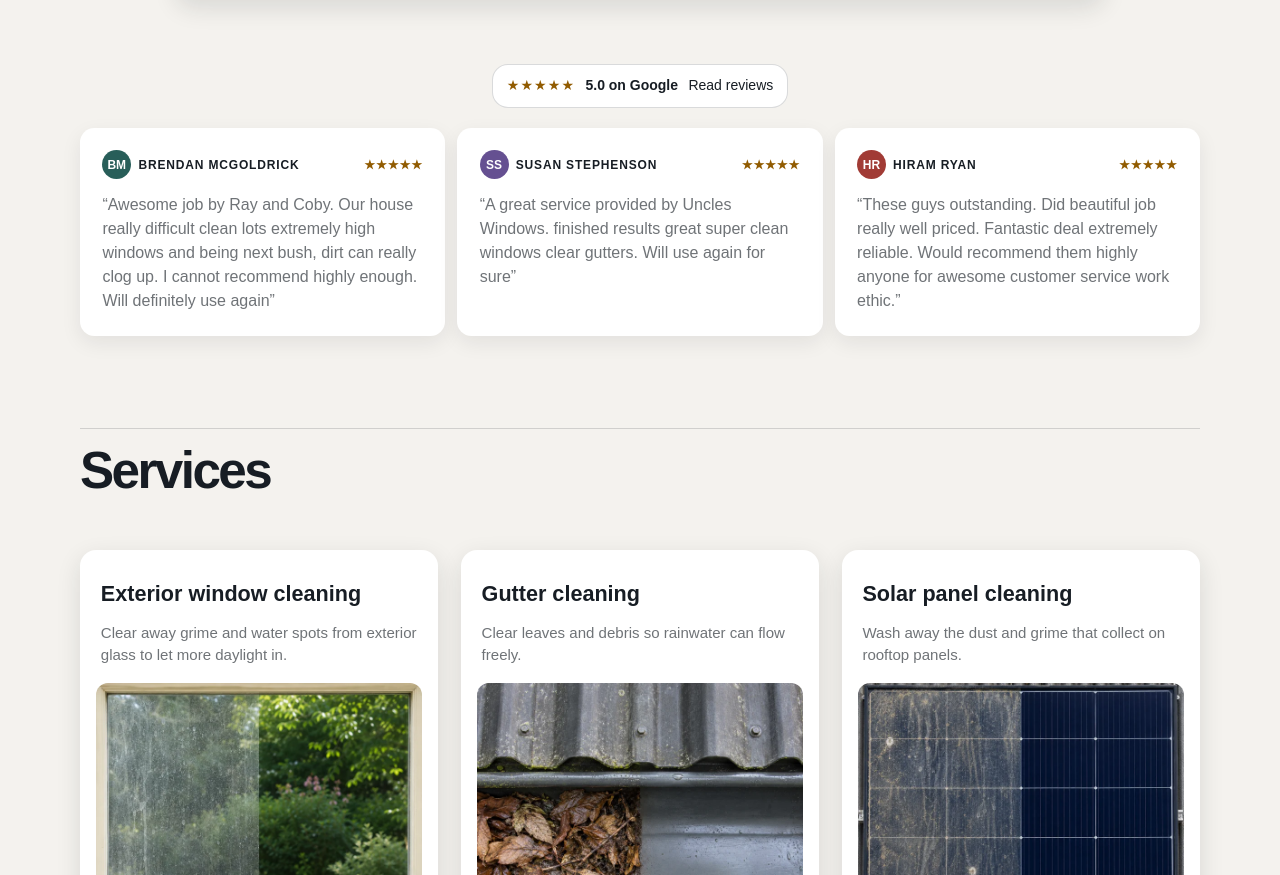
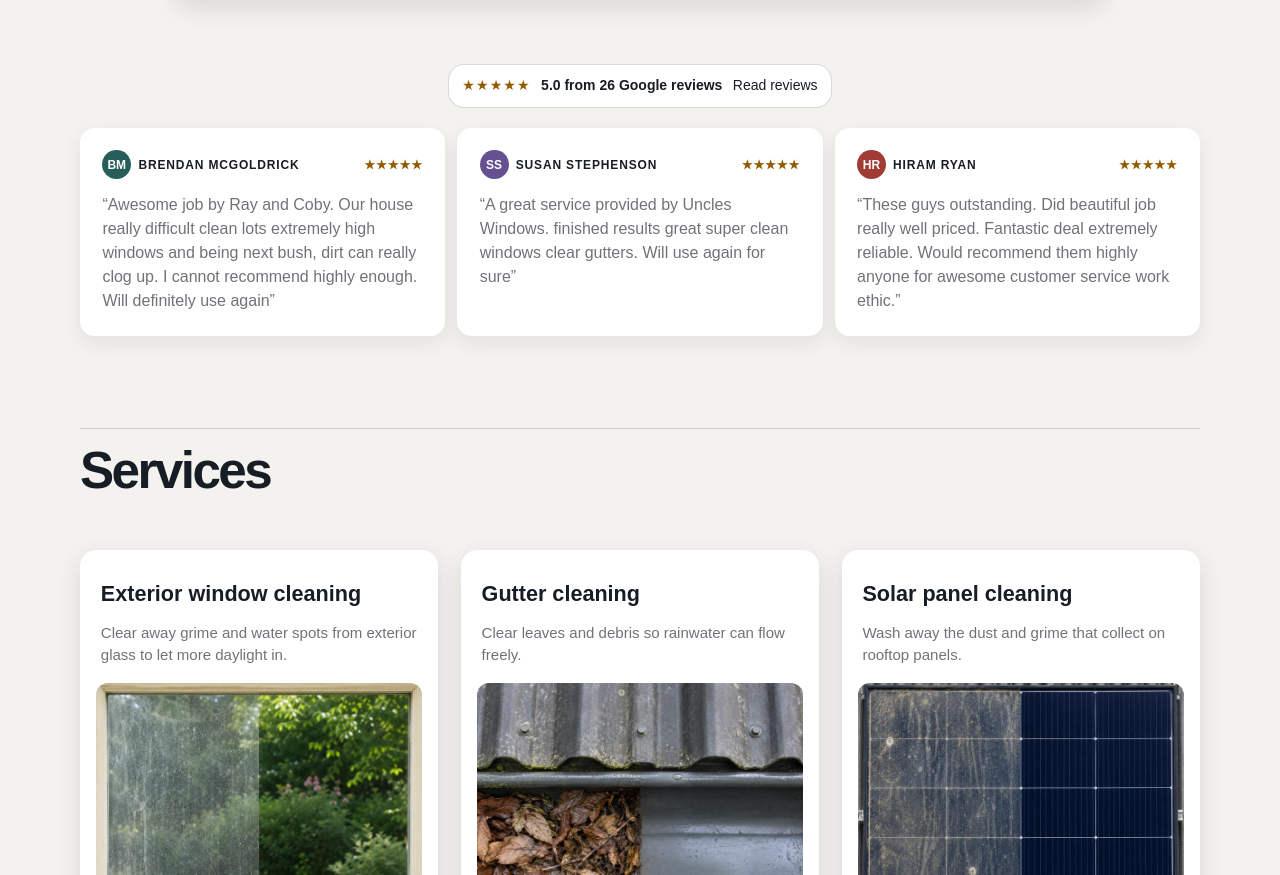
Before and after one commit to paia-m/uncwindows, a plain HTML site: page public/index.html in a window 1280 px wide. Shown: the part 1114-1989 px from the top of the page. Drawn offline with Linux system fonts and the light colour scheme; no server answers.

Commit message:
Show the Google review count beside the rating

```diff
--- a/public/index.html
+++ b/public/index.html
@@ -42,7 +42,7 @@
 
     <section id="reviews" class="customer-reviews" aria-label="Customer reviews">
       <div class="wrap google-rating">
-        <a href="https://maps.app.goo.gl/kvCgA38yi5wNtwuv7"><span class="google-rating-stars" aria-hidden="true">★★★★★</span> <strong>5.0 on Google</strong> <span>Read reviews <span class="reviews-arrow" aria-hidden="true">↗</span></span></a>
+        <a href="https://maps.app.goo.gl/kvCgA38yi5wNtwuv7"><span class="google-rating-stars" aria-hidden="true">★★★★★</span> <strong>5.0 from 26 Google reviews</strong> <span>Read reviews <span class="reviews-arrow" aria-hidden="true">↗</span></span></a>
       </div>
       <div class="wrap review-grid">
           <figure class="review">
```
